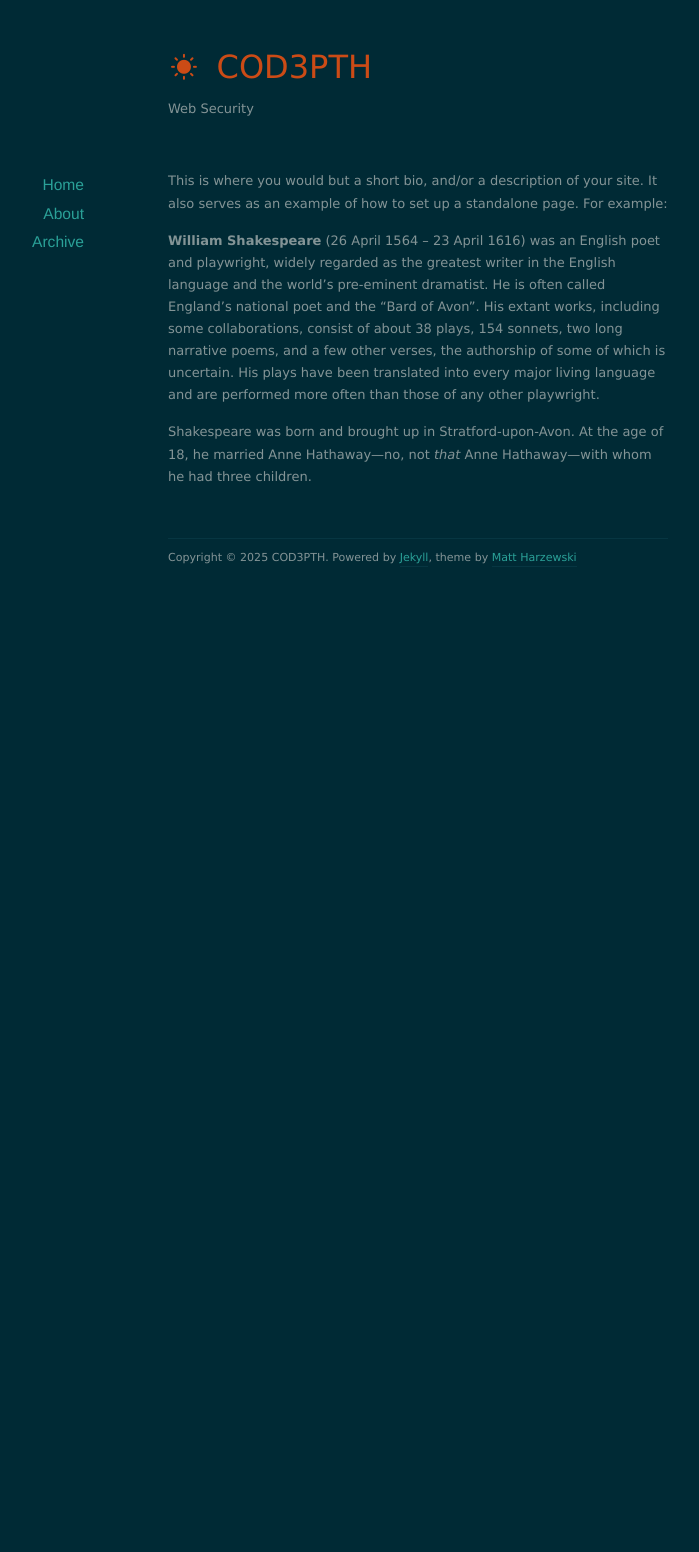
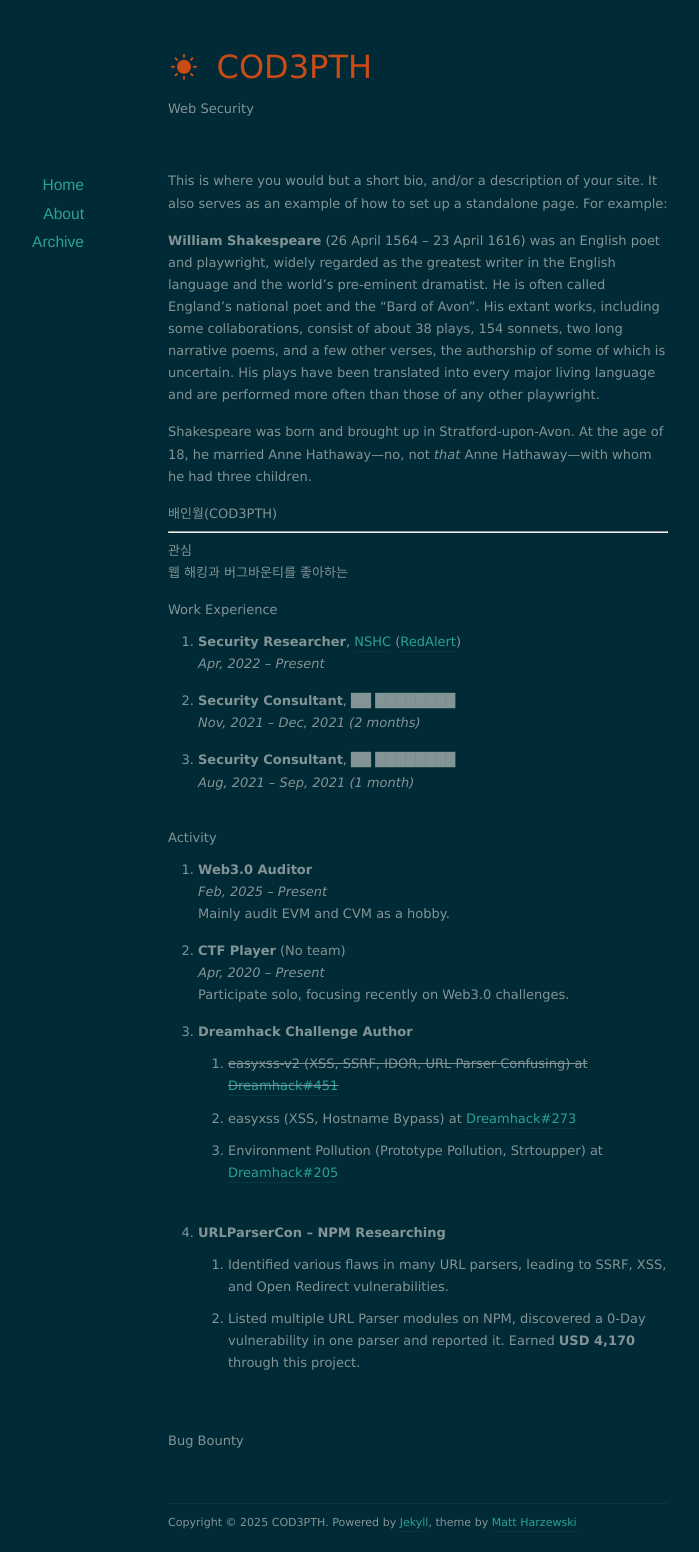
Before and after one commit to cod3pth/cod3pth.github.io, a Jekyll site: the page built from about/index.markdown, in a window 1280 px wide. Shown: the whole page, without its empty margins (222-921 px from the left). Built offline with Jekyll 4.4.1, drawn with Linux system fonts in a browser that asks for light colours; nearby versions of some CDN libraries; before the commit the page ends 900 px from its top, so only the background shows below that.

Commit message:
Update index.markdown

```diff
--- a/about/index.markdown
+++ b/about/index.markdown
@@ -10,3 +10,43 @@ This is where you would but a short bio, and/or a description of your site. It a
 **William Shakespeare** (26 April 1564 – 23 April 1616) was an English poet and playwright, widely regarded as the greatest writer in the English language and the world's pre-eminent dramatist. He is often called England's national poet and the "Bard of Avon". His extant works, including some collaborations, consist of about 38 plays, 154 sonnets, two long narrative poems, and a few other verses, the authorship of some of which is uncertain. His plays have been translated into every major living language and are performed more often than those of any other playwright.
 
 Shakespeare was born and brought up in Stratford-upon-Avon. At the age of 18, he married Anne Hathaway—no, not *that* Anne Hathaway—with whom he had three children.
+
+#### 배인월(COD3PTH)
+
+---
+
+#### 관심
+
+웹 해킹과 버그바운티를 좋아하는
+
+#### Work Experience
+
+- **Security Researcher**, [NSHC](https://www.nshc.net) ([RedAlert](https://redalert.nshc.net))
+  *Apr, 2022 – Present*
+
+- **Security Consultant**, ██ ████████
+  *Nov, 2021 – Dec, 2021 (2 months)*
+
+- **Security Consultant**, ██ ████████
+  *Aug, 2021 – Sep, 2021 (1 month)*
+
+#### Activity
+
+- **Web3.0 Auditor**
+  *Feb, 2025 – Present*
+  Mainly audit EVM and CVM as a hobby.
+
+- **CTF Player** (No team)
+  *Apr, 2020 – Present*
+  Participate solo, focusing recently on Web3.0 challenges.
+
+- **Dreamhack Challenge Author**
+  - ~~easyxss-v2 (XSS, SSRF, IDOR, URL Parser Confusing) at [Dreamhack#451](https://dreamhack.io)~~
+  - easyxss (XSS, Hostname Bypass) at [Dreamhack#273](https://dreamhack.io)
+  - Environment Pollution (Prototype Pollution, Strtoupper) at [Dreamhack#205](https://dreamhack.io)
+
+- **URLParserCon – NPM Researching**
+  - Identified various flaws in many URL parsers, leading to SSRF, XSS, and Open Redirect vulnerabilities.
+  - Listed multiple URL Parser modules on NPM, discovered a 0-Day vulnerability in one parser and reported it. Earned **USD 4,170** through this project.
+
+#### Bug Bounty
```
